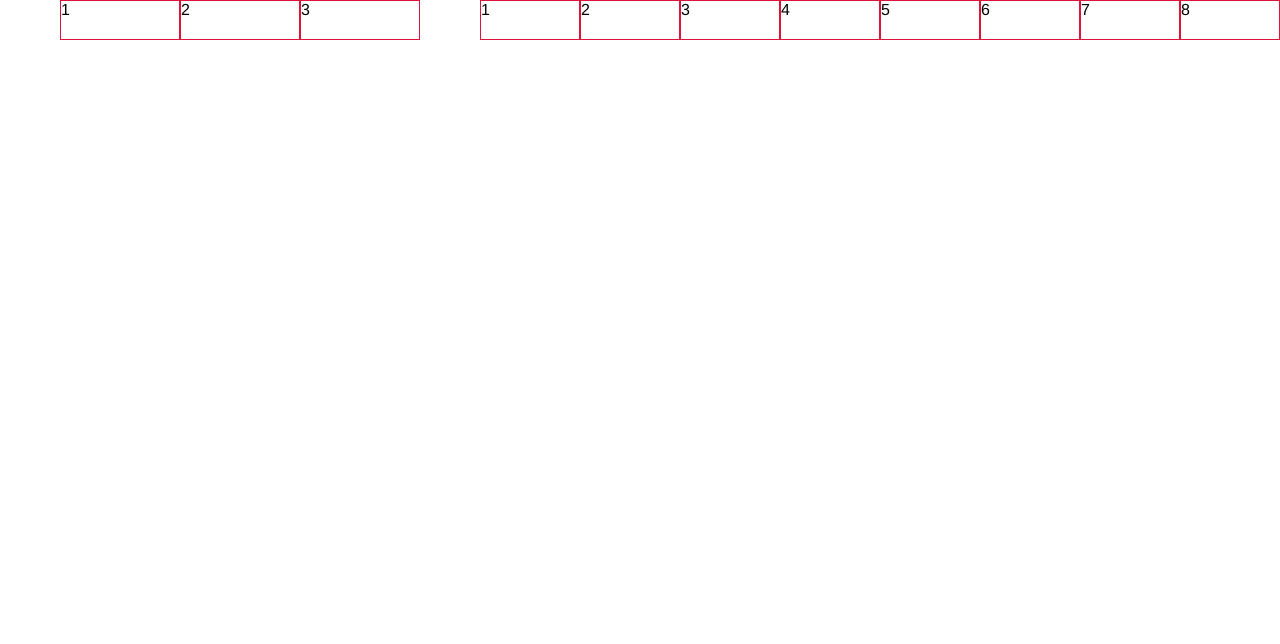
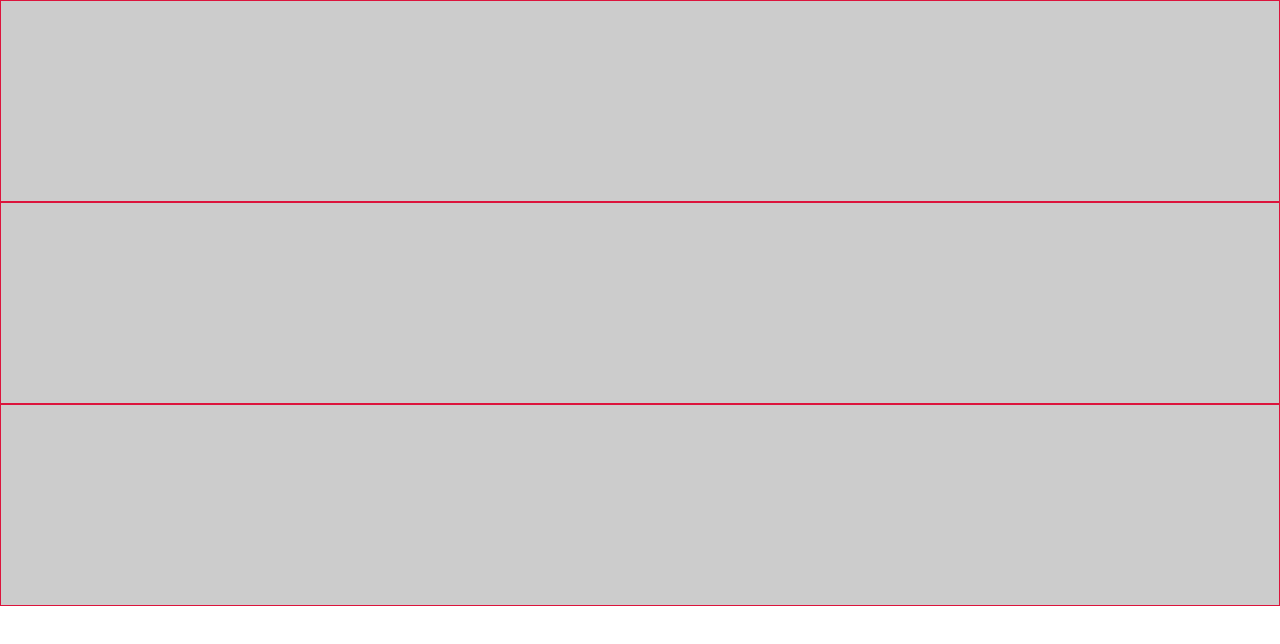
Before and after one commit to ByeWord/vue-component, a Vue app: page / in a window 1280 px wide. Shown: the top 644 px of the page. Built offline with nearby package versions, Linux system fonts and the light colour scheme.

Commit message:
追加响应式栅格并且优化代码

```diff
--- a/src/App.vue
+++ b/src/App.vue
@@ -2,25 +2,26 @@
   <div id="app">
     <div class="test-row-col"></div>
     <w-row type="flex">
-      <w-col span="9">
-        <w-row type="flex" align="center">
-          <w-col span="6" class="demo-col">1</w-col>
-          <w-col span="6" class="demo-col">2</w-col>
-          <w-col span="6" class="demo-col">3</w-col>
-        </w-row>
-      </w-col>
-      <w-col span="15">
-        <w-row>
-          <w-col span="3" class="demo-col">1</w-col>
-          <w-col span="3" class="demo-col">2</w-col>
-          <w-col span="3" class="demo-col">3</w-col>
-          <w-col span="3" class="demo-col">4</w-col>
-          <w-col span="3" class="demo-col">5</w-col>
-          <w-col span="3" class="demo-col">6</w-col>
-          <w-col span="3" class="demo-col">7</w-col>
-          <w-col span="3" class="demo-col">8</w-col>
-        </w-row>
-      </w-col>
+        <w-col
+                span="24"
+                :phone="{span:24}"
+                :pad="{span:12}"
+                :narrow-pc="{span:8,offset:16}"
+        >
+            <div class="demo"></div>
+        </w-col>
+        <w-col
+                span="24"
+                :phone="{span:24}"
+                :pad="{span:12}"
+                :narrow-pc="{span:8,offset:16}"
+        ><div class="demo"></div></w-col>
+        <w-col
+                span="24"
+                :phone="{span:24}"
+                :pad="{span:12}"
+                :narrow-pc="{span:8,offset:16}"
+        ><div class="demo"></div></w-col>
     </w-row>
   </div>
 </template>
@@ -45,8 +46,9 @@ export default {
   -webkit-font-smoothing: antialiased;
   -moz-osx-font-smoothing: grayscale;
 }
-  .demo-col{
-    border: 1px solid crimson;
-    height: 40px;
+  .demo{
+      border: 1px solid crimson;
+      background-color: #CCC;
+      height: 200px;
   }
 </style>
--- a/src/components/col.vue
+++ b/src/components/col.vue
@@ -5,41 +5,140 @@
 </template>
 
 <script>
+  let validator = (value) => {
+    let keys = Object.keys(value);
+    let valid = true;
+    keys.forEach(key => {
+      if (!['span', 'offset'].includes(key)) {
+        valid = false;
+      }
+    });
+    return valid;
+  };
   export default {
     name: "WCol",
     props: {
       span: [Number, String],
-      offset: [Number, String]
+      offset: [Number, String],
+      phone: {type: Object, validator},
+      pad: {type: Object, validator},
+      narrowPc: {type: Object, validator},
+      widePc: {type: Object, validator}
     },
-    data(){
+    data() {
       return {
         gutter: 0
       }
     },
-    computed:{
-      colStyle(){
+    computed: {
+      colStyle() {
         let {gutter} = this;
-        return !!gutter?{paddingLeft:`${gutter/2}px`,paddingRight:`${gutter/2}px`}:''
+        return !!gutter ? {paddingLeft: `${gutter / 2}px`, paddingRight: `${gutter / 2}px`} : ''
       },
-      colClass(){
-        let {span,offset} = this;
-        return [span&&`w-col--${span}`,offset&&`w-col--offset-${offset}`]
+      colClass() {
+        let {span, offset, phone, pad, narrowPc, pc, widePc} = this;
+
+        let createClasses = (data, str = "") => {
+          if (!data) return [];
+          let array = [];
+          if (data.span) {
+            array.push(`w-col-${str}${data.span}`)
+          }
+
+          if (data.offset) {
+            array.push(`w-col-offset-${str}${data.offset}`)
+          }
+          return array;
+        };
+        span = span ? span : 24;
+        return [
+          ...createClasses({span, offset}),
+          ...createClasses(phone, 'phone-'),
+          ...createClasses(pad, 'pad-'),
+          ...createClasses(narrowPc, 'narrow-pc-'),
+          ...createClasses(pc, 'pc-'),
+          ...createClasses(widePc, 'wide-pc-')
+        ]
       }
     }
   }
 </script>
 
 <style lang="scss" scoped>
-    .w-col{
+    $colPrefix: w-col;
+    $offsetPrefix: w-col-offset;
+    .w-col {
         float: left;
         box-sizing: border-box;
     }
-    @for $i from 1 through 24{
-        .w-col--#{$i}{
+
+    @for $i from 1 through 24 {
+        .#{$colPrefix}-#{$i} {
             width: 100%*$i/24;
         }
-        .w-col--offset-#{$i}{
+        .#{$offsetPrefix}-#{$i} {
             margin-left: 100%*$i/24;
         }
     }
+
+    /*wide-pc*/
+    @media only screen and (min-width: 1201px) {
+        @for $i from 1 through 24 {
+            .#{$colPrefix}-wide-pc-#{$i} {
+                width: 100%*$i/24;
+            }
+            .#{$offsetPrefix}-wide-pc-#{$i} {
+                margin-left: 100%*$i/24;
+            }
+        }
+    }
+
+    /*pc*/
+    @media only screen and (max-width: 1200px) {
+        @for $i from 1 through 24 {
+            .#{$colPrefix}-pc-#{$i} {
+                width: 100%*$i/24;
+            }
+            .#{$offsetPrefix}-pc-#{$i} {
+                margin-left: 100%*$i/24;
+            }
+        }
+    }
+
+    /*narrow-pc*/
+    @media only screen and (max-width: 993px) {
+        @for $i from 1 through 24 {
+            .#{$colPrefix}-narrow-pc-#{$i} {
+                width: 100%*$i/24;
+            }
+            .#{$offsetPrefix}-narrow-pc-#{$i} {
+                margin-left: 100%*$i/24;
+            }
+        }
+    }
+
+    /*pad*/
+    @media only screen and (max-width: 769px) {
+        @for $i from 1 through 24 {
+            .#{$colPrefix}-pad-#{$i} {
+                width: 100%*$i/24;
+            }
+            .#{$offsetPrefix}-pad-#{$i} {
+                margin-left: 100%*$i/24;
+            }
+        }
+    }
+
+    /*phone*/
+    @media only screen and (max-width: 576px) {
+        @for $i from 1 through 24 {
+            .#{$colPrefix}-phone-#{$i} {
+                width: 100%*$i/24;
+            }
+            .#{$offsetPrefix}-phone-#{$i} {
+                margin-left: 100%*$i/24;
+            }
+        }
+    }
+
 </style>
--- a/src/components/row.vue
+++ b/src/components/row.vue
@@ -58,6 +58,7 @@
 
     .w-row--flex {
         display: flex;
+        flex-wrap: wrap;
     }
 
     .flex--start {
```
Also changed, not shown: 1 other file (tests, documents, lock files or other folders).
